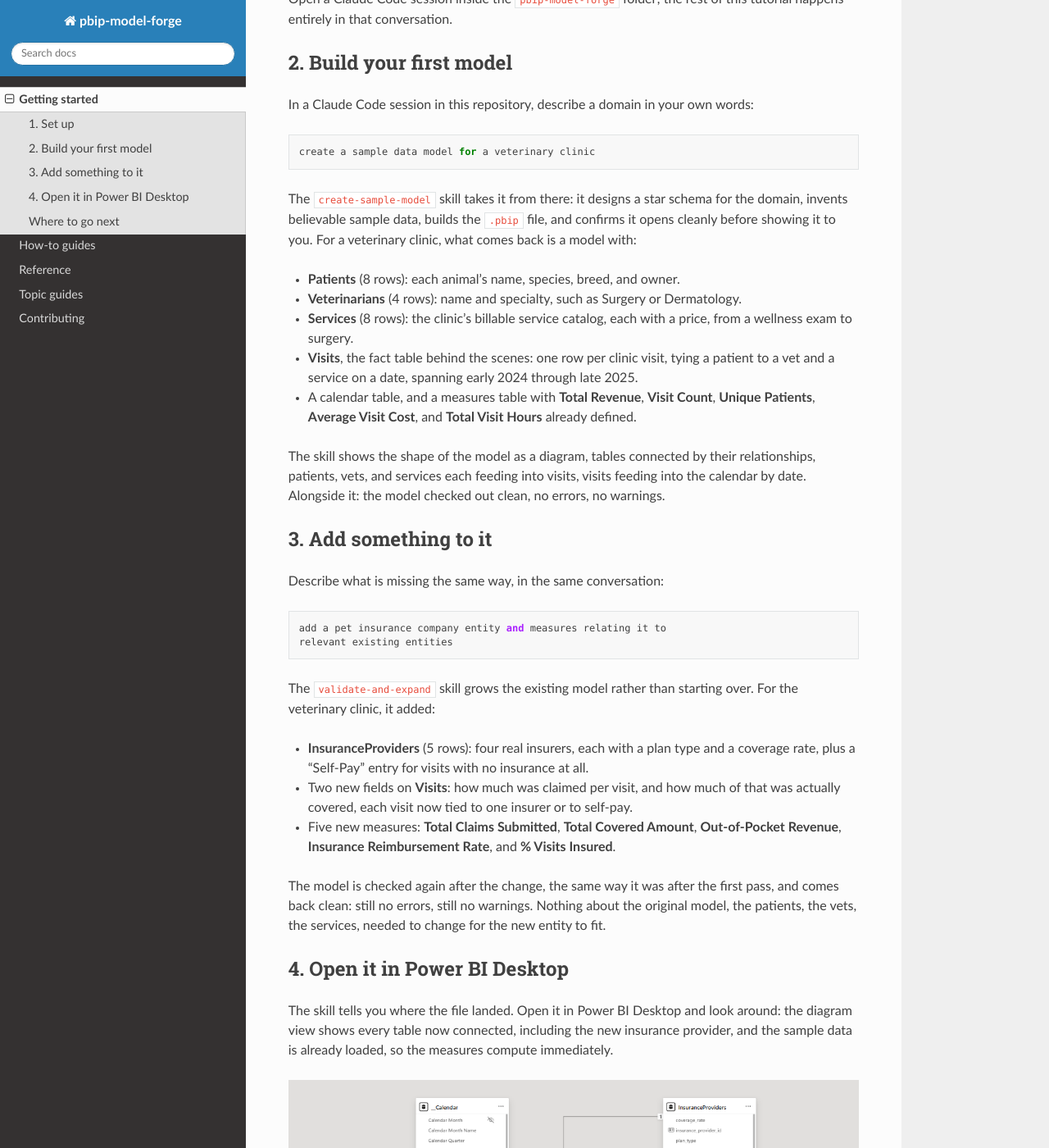
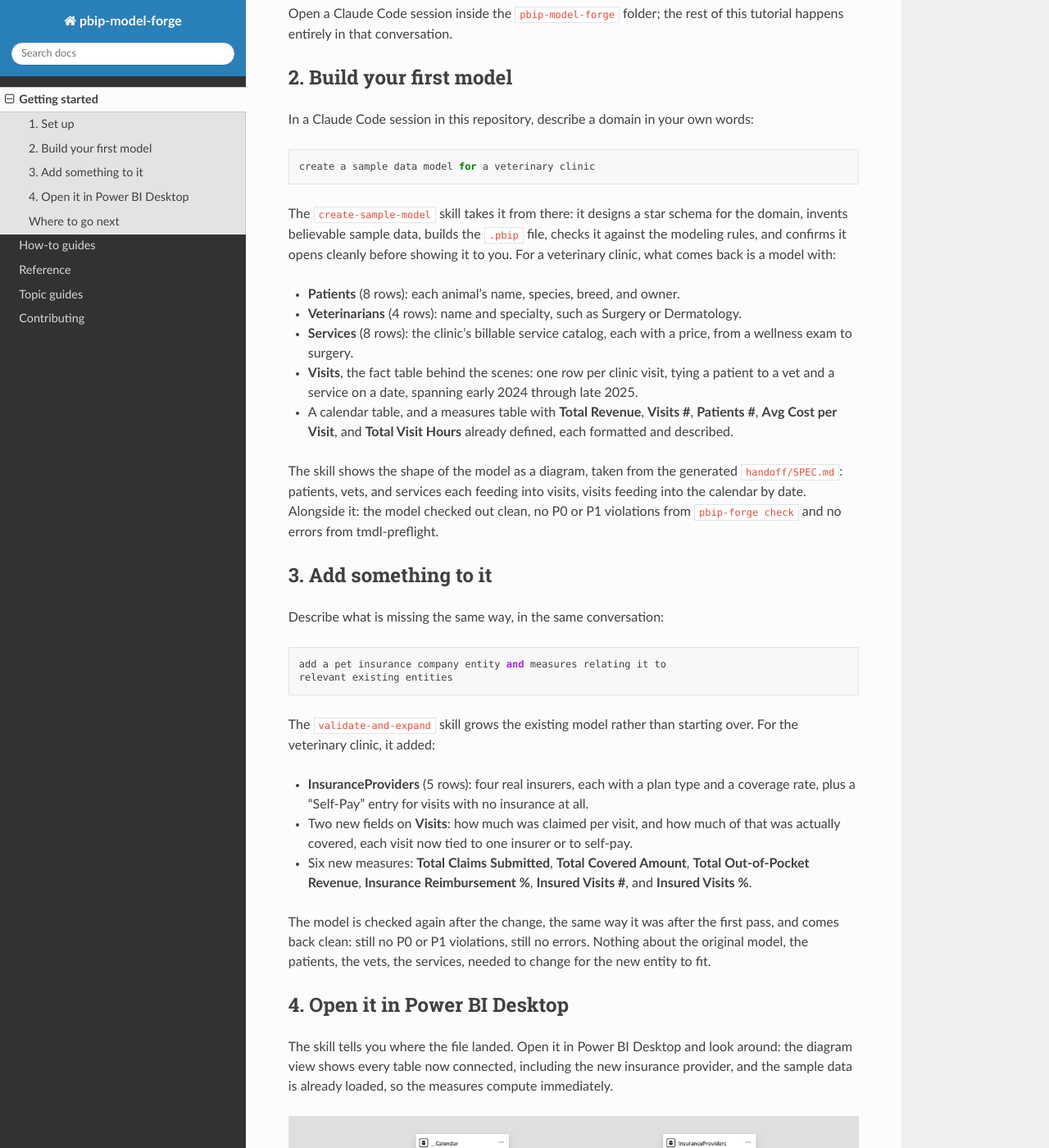
Before and after one commit to C-Kapsalis/pbip-model-forge-documentation, a Sphinx documentation site: the page built from docs/tutorials/getting-started.rst, in a window 1280 px wide and 1400 px high, scrolled down 685 px. Shown: the whole window at 82% size. Built offline with Sphinx 7.4.7 and the Read the Docs theme 3.1.0, drawn with Linux system fonts in a browser that asks for light colours; some of the changed text lies outside the part shown.

Commit message:
Use the 1.1.0 measure names and install steps in the tutorial
The vet clinic and hospital measures follow the naming convention
(Visits #, Patients #, Avg Cost per Visit, Insurance Reimbursement %,
Insured Visits #, Insured Visits %, Insurer Revenue Share %). The
setup step installs pbip-model-forge and tmdl-preflight with pip and
checks both commands, and the guides mention both gates and the
hand-off pack.

Co-Authored-By: Claude Opus 5.5 (1M context) <noreply@anthropic.com>

```diff
--- a/docs/tutorials/getting-started.rst
+++ b/docs/tutorials/getting-started.rst
@@ -11,20 +11,21 @@ to open the result and look around.
 1. Set up
 -------------
 
-Clone the repository, then install ``tmdl-preflight`` from its own
-folder; it is the separate validation tool every generated model is
-gated on, not something bundled here:
+Clone the repository and install it, which adds the ``pbip-forge``
+command, then install ``tmdl-preflight``, the separate validation tool
+every generated model is gated on:
 
 ::
 
-    git clone https://github.com/c-kapsalis/pbip-model-forge.git
-    git clone https://github.com/c-kapsalis/tmdl-preflight.git
-    pip install -e ./tmdl-preflight
+    git clone https://github.com/C-Kapsalis/pbip-model-forge.git
+    pip install -e ./pbip-model-forge
+    pip install git+https://github.com/C-Kapsalis/tmdl-preflight.git
 
-Confirm it is on the path:
+Confirm both are on the path:
 
 ::
 
+    pbip-forge --version
     tmdl-preflight --version
 
 Open a Claude Code session inside the ``pbip-model-forge`` folder; the
@@ -42,7 +43,8 @@ own words:
 
 The ``create-sample-model`` skill takes it from there: it designs a
 star schema for the domain, invents believable sample data, builds the
-``.pbip`` file, and confirms it opens cleanly before showing it to you.
+``.pbip`` file, checks it against the modeling rules, and confirms it
+opens cleanly before showing it to you.
 For a veterinary clinic, what comes back is a model with:
 
 - **Patients** (8 rows): each animal's name, species, breed, and
@@ -55,13 +57,14 @@ For a veterinary clinic, what comes back is a model with:
   visit, tying a patient to a vet and a service on a date, spanning
   early 2024 through late 2025.
 - A calendar table, and a measures table with **Total Revenue**,
-  **Visit Count**, **Unique Patients**, **Average Visit Cost**, and
-  **Total Visit Hours** already defined.
+  **Visits #**, **Patients #**, **Avg Cost per Visit**, and **Total
+  Visit Hours** already defined, each formatted and described.
 
-The skill shows the shape of the model as a diagram, tables connected
-by their relationships, patients, vets, and services each feeding into
-visits, visits feeding into the calendar by date. Alongside it: the
-model checked out clean, no errors, no warnings.
+The skill shows the shape of the model as a diagram, taken from the
+generated ``handoff/SPEC.md``: patients, vets, and services each feeding
+into visits, visits feeding into the calendar by date. Alongside it: the
+model checked out clean, no P0 or P1 violations from ``pbip-forge
+check`` and no errors from tmdl-preflight.
 
 3. Add something to it
 ---------------------------
@@ -82,13 +85,13 @@ starting over. For the veterinary clinic, it added:
 - Two new fields on **Visits**: how much was claimed per visit, and
   how much of that was actually covered, each visit now tied to one
   insurer or to self-pay.
-- Five new measures: **Total Claims Submitted**, **Total Covered
-  Amount**, **Out-of-Pocket Revenue**, **Insurance Reimbursement
-  Rate**, and **% Visits Insured**.
+- Six new measures: **Total Claims Submitted**, **Total Covered
+  Amount**, **Total Out-of-Pocket Revenue**, **Insurance Reimbursement
+  %**, **Insured Visits #**, and **Insured Visits %**.
 
 The model is checked again after the change, the same way it was
-after the first pass, and comes back clean: still no errors, still no
-warnings. Nothing about the original model, the patients, the vets,
+after the first pass, and comes back clean: still no P0 or P1
+violations, still no errors. Nothing about the original model, the patients, the vets,
 the services, needed to change for the new entity to fit.
 
 4. Open it in Power BI Desktop
@@ -100,7 +103,7 @@ connected, including the new insurance provider, and the sample data
 is already loaded, so the measures compute immediately.
 
 .. figure:: /_static/screenshots/vet-clinic-model-open.png
-   :alt: The veterinary clinic data model open in Power BI Desktop's model view. Patients, Veterinarians, and Services each connect into the hidden Visits fact table, InsuranceProviders connects to Visits by insurance_provider_id, and the Calendar table connects by date. A Clinic Measures table lists Total Revenue, Visit Count, Average Visit Cost, and the new insurance measures, Total Claims Submitted, Total Covered Amount, and Insurance Reimbursement Rate among them.
+   :alt: The veterinary clinic data model open in Power BI Desktop's model view. Patients, Veterinarians, and Services each connect into the hidden Visits fact table, InsuranceProviders connects to Visits by insurance_provider_id, and the Calendar table connects by date. A Clinic Measures table lists Total Revenue, Visits #, Avg Cost per Visit, and the new insurance measures, Total Claims Submitted, Total Covered Amount, and Insurance Reimbursement % among them.
 
    The expanded veterinary clinic model, with InsuranceProviders now
    connected alongside the original tables.
@@ -115,5 +118,6 @@ Where to go next
   and :doc:`../how-to/build-a-drill-down-matrix`
 - What the two skills are and what each one takes and gives back:
   :doc:`../reference/skills`
+- Every rule a model is checked against: :doc:`../reference/check-rules`
 - What an ontology means here, and how a new one gets fitted into an
   existing model: :doc:`../topic-guides`
```
Also changed, not shown: docs/how-to/build-a-model-from-a-prompt.rst (+6 -3 lines).
